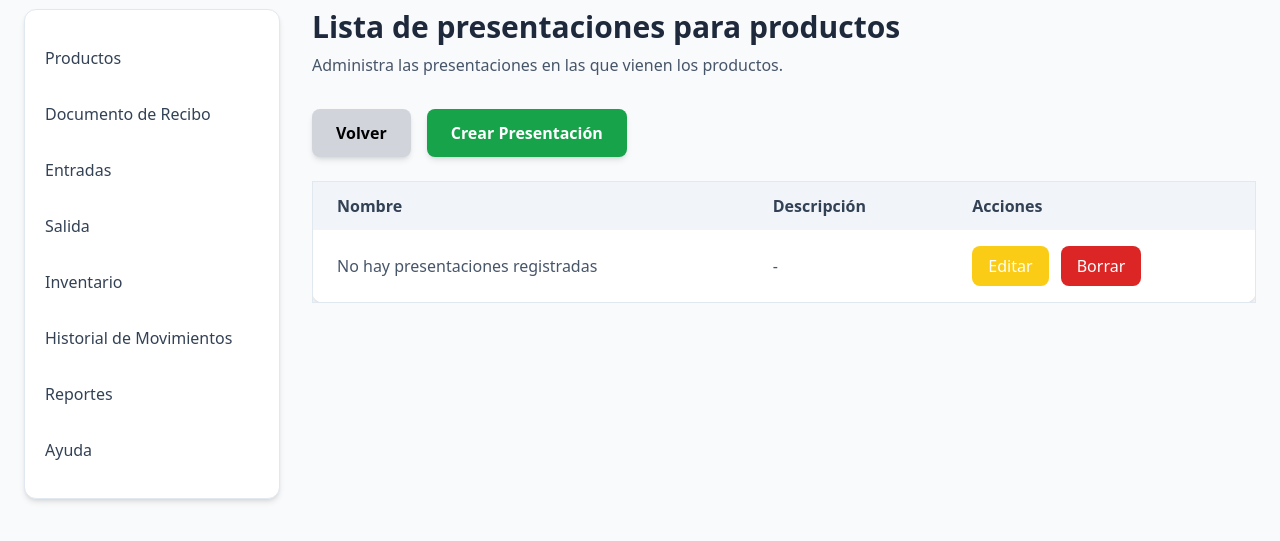
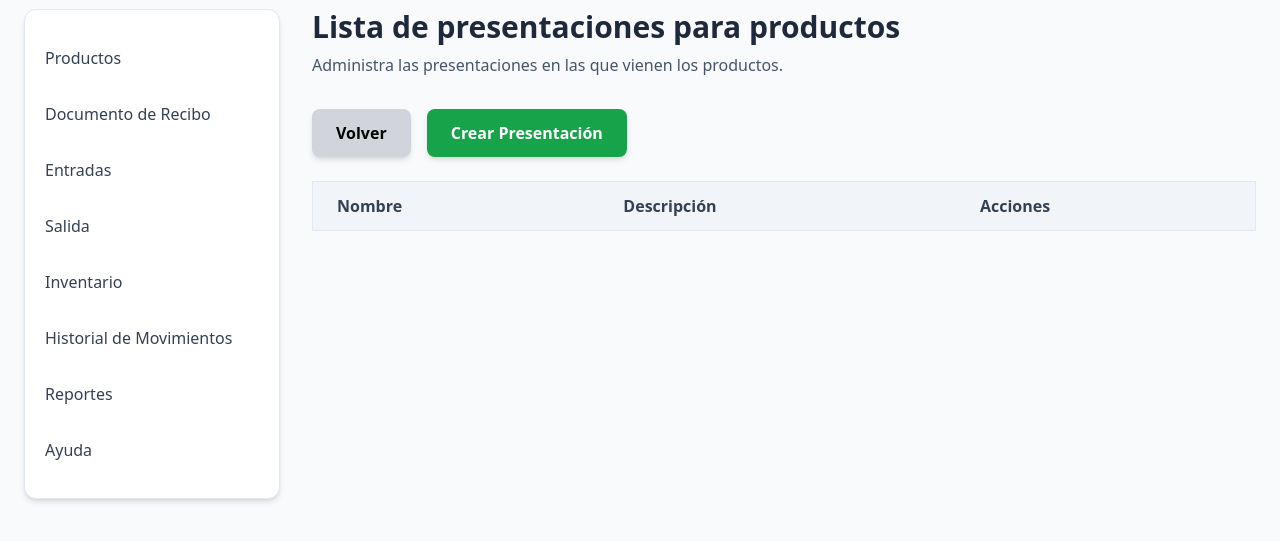
Before and after one commit to juansalgado12/wms, a Flask app: page /presentacion/ in a window 1280 px wide. Shown: the part 135-676 px from the top of the page. Run offline with Flask 3, Linux system fonts and the light colour scheme; lists and menus that the app fills with data are empty; some libraries are stand-ins or nearby versions.

Commit message:
Se actualizaron las plantillas para la gestión de presentaciones, incluyendo la lógica para crear y listar presentaciones en la interfaz.

```diff
--- a/wmsr/presentacion.py
+++ b/wmsr/presentacion.py
@@ -1,13 +1,37 @@
-from flask import Blueprint, render_template
+from flask import Blueprint, render_template, request, flash, redirect, url_for
+
+#from .auth import login_required
+#from .models import Presentacion cuando se implemente el modelo
+#from wmsr import db cuando se implemente la base de datos
 
 bp = Blueprint('presentacion', __name__, url_prefix='/presentacion')
 
 @bp.route('/')
 def lista_presentaciones():
-    return render_template('productos/presentacion/listapresentacion.html')
+    # presentaciones = Presentacion.query.all() #cuando se implemente el modelo
+    return render_template('productos/presentacion/listapresentacion.html') #, presentaciones=presentaciones
 
 @bp.route('/crear')
 def crear_presentacion():
+    # if request.method == 'POST':
+    #     # Obtener datos del formulario
+    #     nombre = request.form.get('nombre')
+    #     descripcion = request.form.get('descripcion')
+
+    #     presentacion = Presentacion(nombre, descripcion)
+
+    #     error = None
+    #     nombre_presentacion = Presentacion.query.filter_by(nombre=nombre).first()
+
+    #     if nombre_presentacion == None:
+    #         #registrar en la base de datos
+    #         db.session.add(presentacion)
+    #         db.session.commit()
+    #         flash('Presentación creada exitosamente.')
+    #         return redirect(url_for('presentacion.lista_presentaciones'))
+    #     else:
+    #         error = 'La presentación ya existe.'
+    #     flash(error)
     return render_template('productos/presentacion/crearpresentacion.html')
 
 @bp.route('/editar')
--- a/wmsr/templates/productos/presentacion/listapresentacion.html
+++ b/wmsr/templates/productos/presentacion/listapresentacion.html
@@ -29,14 +29,16 @@
 		</thead>
 		<tbody>
 			<!-- Aquí se mostrarán las presentaciones creadas -->
+			{% for presentacion in presentaciones %}
 			<tr>
-				<td class="px-6 py-4 text-slate-600">No hay presentaciones registradas</td>
-				<td class="px-6 py-4 text-slate-600">-</td>
+				<td class="px-6 py-4 text-slate-600">{{ presentacion.nombre }}</td>
+				<td class="px-6 py-4 text-slate-600">{{ presentacion.descripcion }}</td>
 				<td class="px-6 py-4">
 					<button class="px-4 py-2 bg-yellow-400 text-white rounded-lg font-medium hover:bg-yellow-500 transition-all mr-2" disabled>Editar</button>
 					<button class="px-4 py-2 bg-red-600 text-white rounded-lg font-medium hover:bg-red-800 transition-all" disabled>Borrar</button>
 				</td>
 			</tr>
+			{% endfor %}
 		</tbody>
 	</table>
 </div>
```
